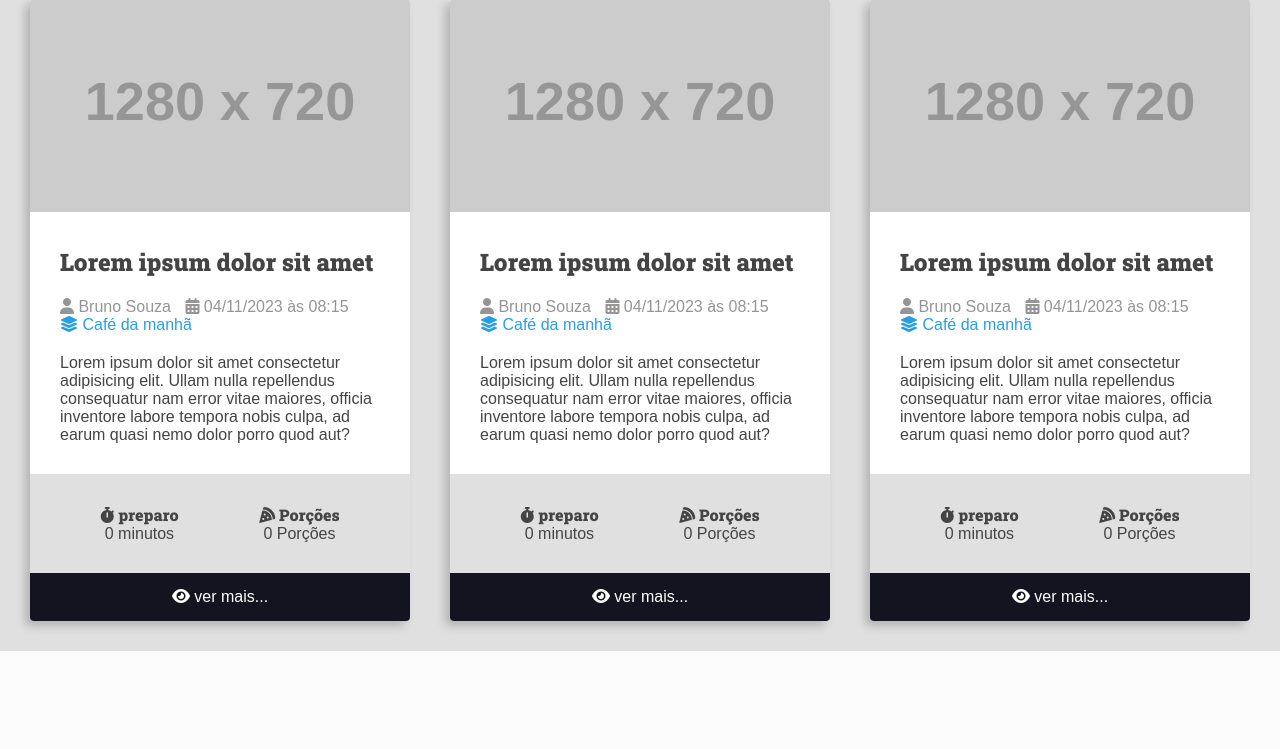
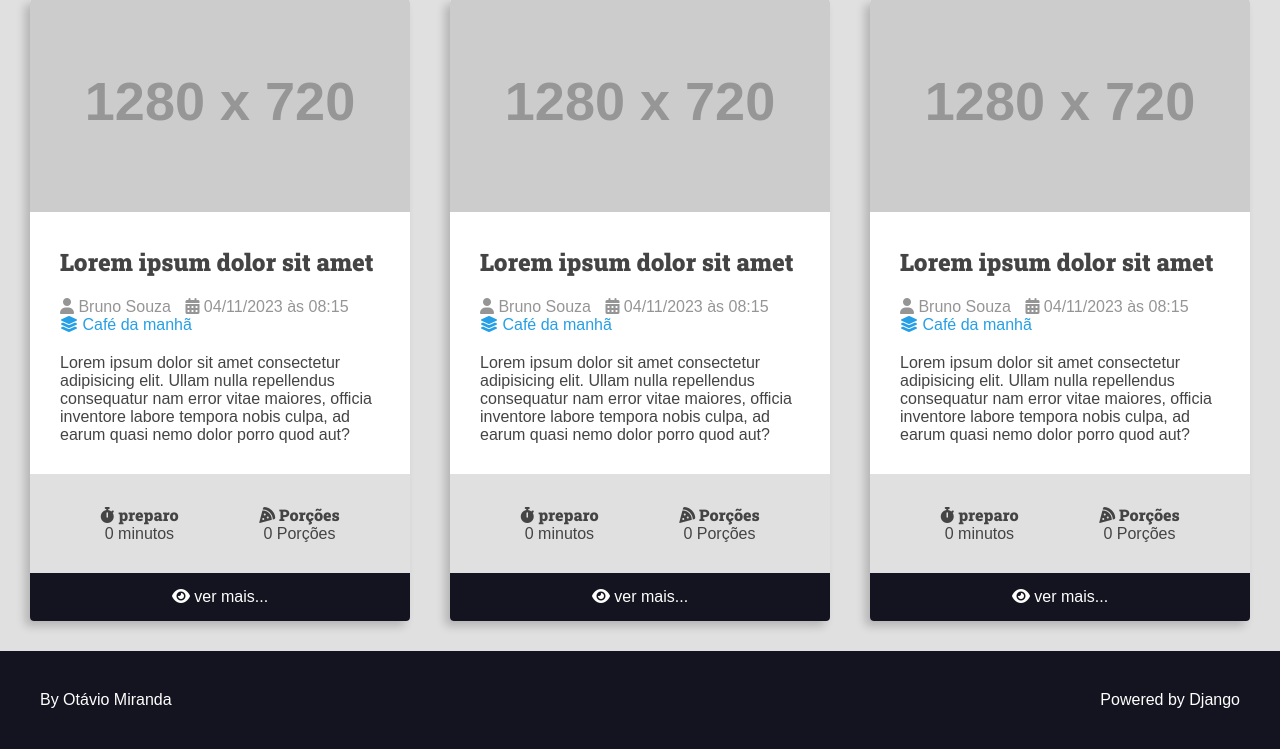
Before and after one commit to BrunoPereiradeSouza/Site-de-Receitas, a Django app: page / in a window 1280 px wide. Shown: the part 1539-2288 px from the top of the page. Before the commit the page ends 2190 px from the top, so only its background shows below. Run offline with Django 4.2, Linux system fonts and the light colour scheme; grey boxes labelled with a size stand in for pictures from a placeholder-image service; some libraries are stand-ins or nearby versions.

Commit message:
adicionando o footer principal

```diff
--- a/recipes/templates/recipes/pages/home.html
+++ b/recipes/templates/recipes/pages/home.html
@@ -18,6 +18,7 @@
         </div>
     </main>
 
+        {% include 'recipes/partials/footer.html' %}
 </body>
 
 </html>
--- /dev/null
+++ b/recipes/templates/recipes/partials/footer.html
@@ -0,0 +1,9 @@
+<footer class="main-footer">
+    <div class="developer">
+        <a href="https://ww.otaviomiranda.com.br/" target="_blank" rel="noreferrer noopener">By Otávio Miranda</a>
+    </div>
+
+    <div class="powered">
+        <a href="https://ww.djangoproject.com/" target="_blank" rel="noreferrer noopener">Powered by Django</a>
+    </div>
+</footer>
--- a/recipes/templates/recipes/partials/head.html
+++ b/recipes/templates/recipes/partials/head.html
@@ -248,6 +248,25 @@
             filter: brightness(2);
         }
 
+        .main-footer {
+            display: flex;
+            align-items: center;
+            justify-content: space-between;
+            background: var(--color-primary-dark);
+            color: var(--color-white);
+            padding: var(--spacing-gutter-large);
+        }
+
+        .main-footer a {
+            color: var(--color-white);
+            text-decoration: none;
+            transition: all 300ms ease-in-out;
+        }
+
+        .main-footer a:hover {
+            filter: brightness(.8);
+        }
+
     </style>
 
 </head>
```
